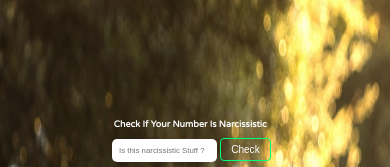
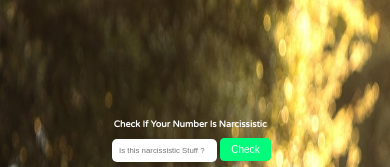
Before and after one commit to afreekamode/narcissistic-number, a plain HTML site: page index.html in a window 390 px wide. Shown: the top 167 px of the page. Drawn offline with Linux system fonts and the light colour scheme.

```diff
--- a/style.css
+++ b/style.css
@@ -104,7 +104,7 @@ p{
 	border: 0.5px solid #03fc7b;
 	width: 5em;
 	padding: 5px;
-	background-color:transparent;
+	background-color:#03fc7b;
 	color: #fff;
 	font-size: .9em;
 }
```
